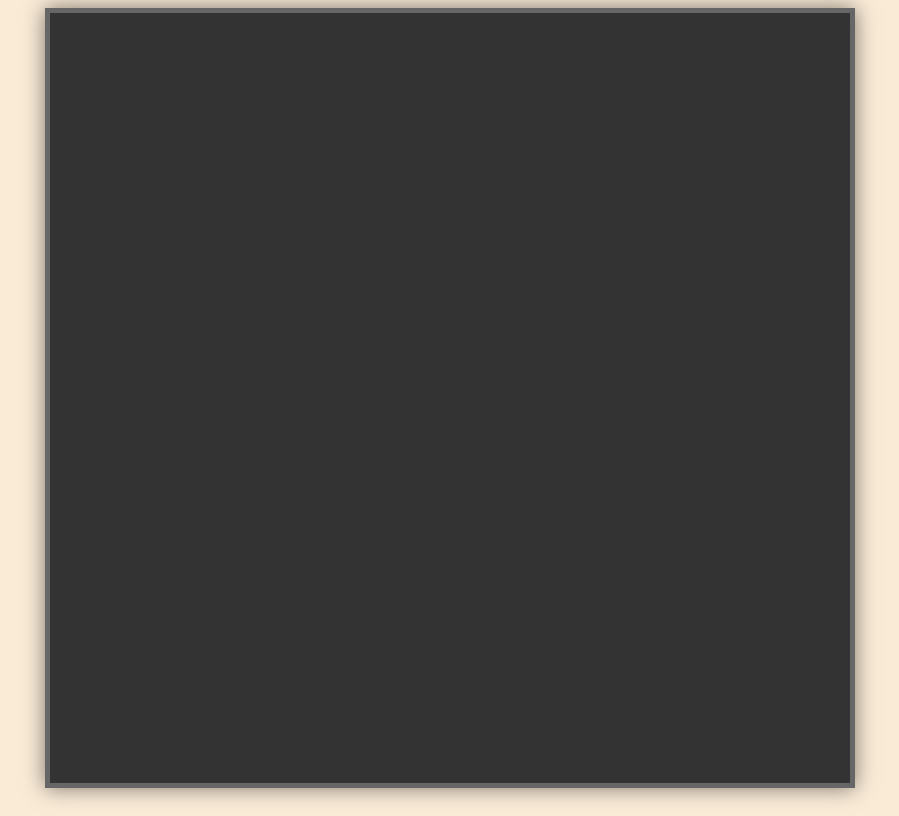
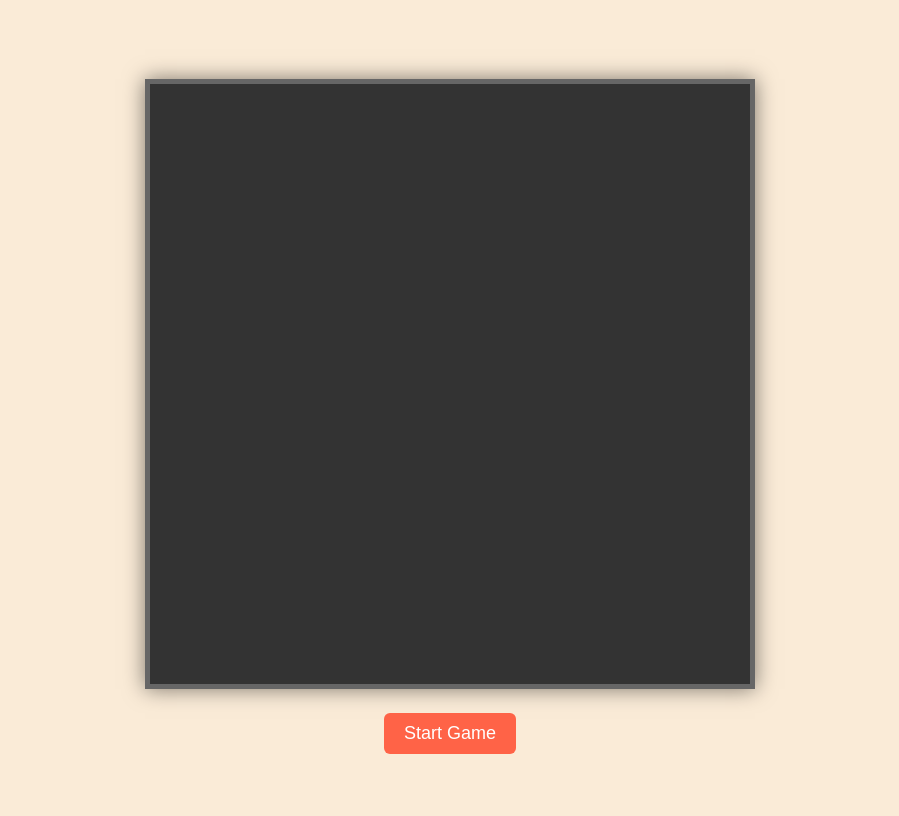
Before and after one commit to imjacobrajan/snake_game, a plain HTML site: page index.html in a window 1280 px wide. Shown: the whole page, without its empty margins (190-1089 px from the left). Drawn offline with Linux system fonts and the light colour scheme.

Commit message:
Added score board and start button

```diff
--- a/script.js
+++ b/script.js
@@ -0,0 +1,28 @@
+document.addEventListener("DOMContentLoaded", () => {
+  const gameArena = document.getElementById("game-arena");
+  const arenaSize = 600;
+  const cellSize = 20;
+  let score = 0;
+  let gameStarted = false;
+  let food = { x: 300, y: 200 };
+  let snake = [
+    { x: 160, y: 200 },
+    { x: 140, y: 200 },
+    { x: 120, y: 200 },
+  ];
+  let dx = cellSize;
+  let dy = 0;
+
+  function startGame() {
+    const scoreBoard = document.createElement("div");
+    scoreBoard.id = "score-board";
+    document.body.insertBefore(scoreBoard, gameArena);
+
+    const startButton = document.createElement("button");
+    startButton.textContent = "Start Game";
+    startButton.classList.add("start-button");
+    document.body.appendChild(startButton);
+  }
+
+  startGame();
+});
--- a/style.css
+++ b/style.css
@@ -9,11 +9,29 @@ body {
 }
 
 #game-arena {
-  width: 800px;
-  height: 800px;
+  width: 600px;
+  height: 600px;
   background-color: #333;
   position: relative;
   border: 5px solid #666;
   margin-bottom: 20px;
   box-shadow: 0 0 20px rgba(0, 0, 0, 0.5);
 }
+
+#score-board {
+  font-size: x-large;
+  color: chocolate;
+  margin: 10px 0;
+}
+
+.start-button {
+  background-color: tomato;
+  color: white;
+  padding: 10px 20px;
+  border: none;
+  border-radius: 6px;
+  text-decoration: none;
+  font-size: 18px;
+  cursor: pointer;
+  margin: 4px 0;
+}
```
